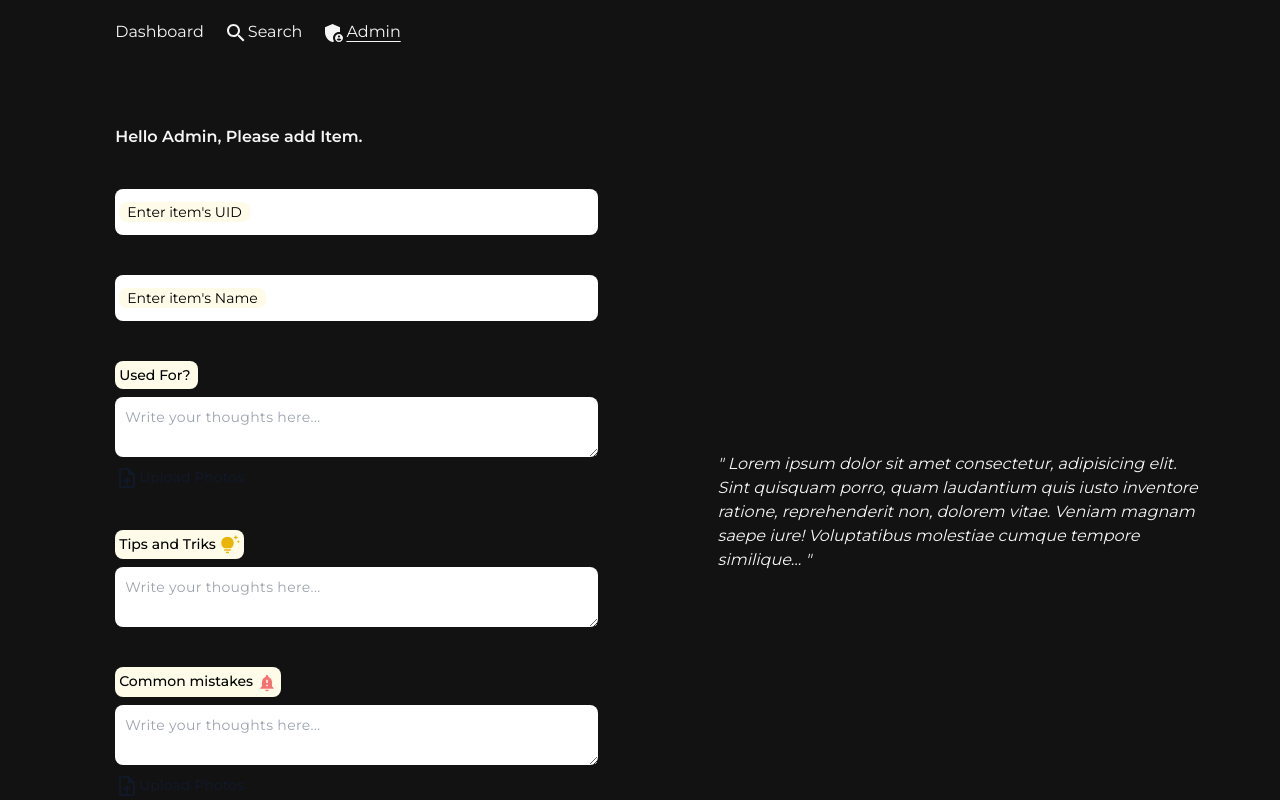
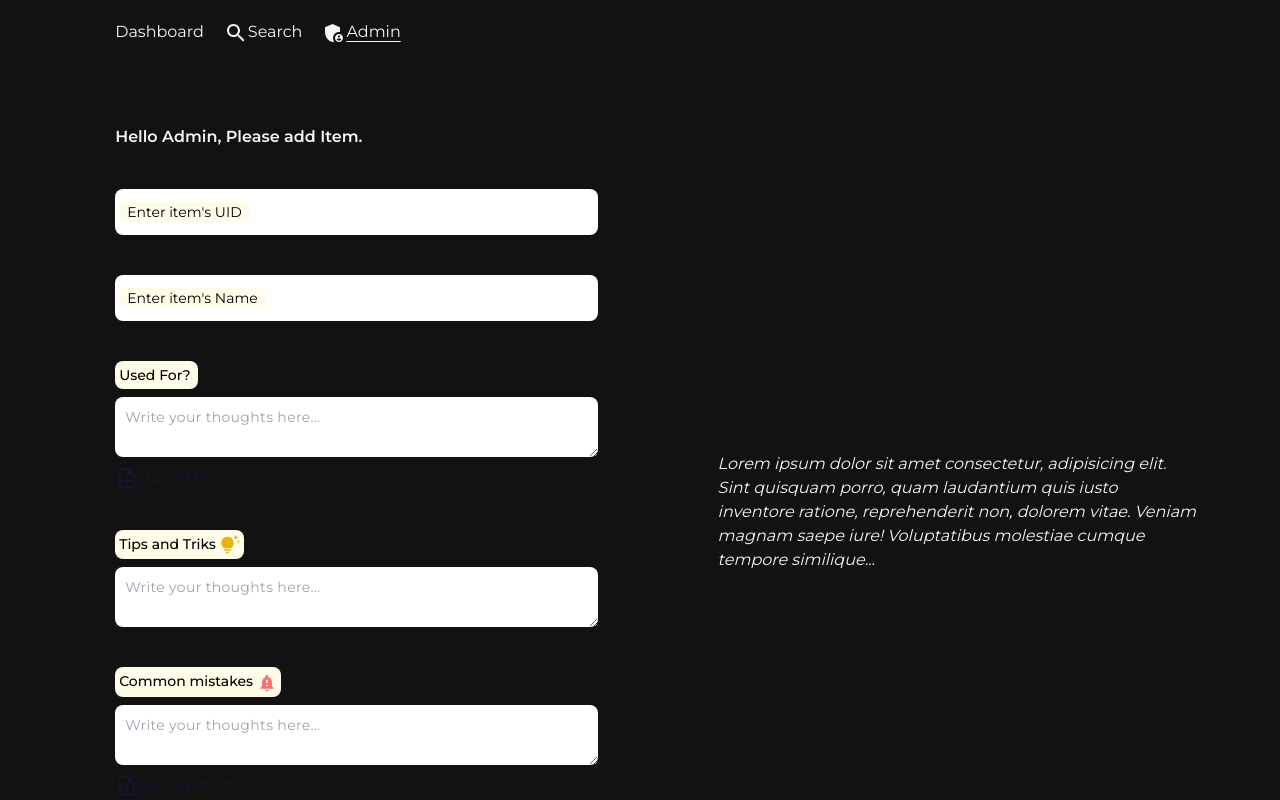
Before and after one commit to George-giorgi/mla_usedfor, a Next.js app: page /admin in a window 1280 px wide. Shown: the top 800 px of the page. Built offline with nearby package versions, Linux system fonts and the light colour scheme.

Commit message:
fix versel deployment

```diff
--- a/app/admin/page.tsx
+++ b/app/admin/page.tsx
@@ -60,10 +60,10 @@ const AdminPage = () => {
         </div>
         <div className=" flex-1 p-20 italic">
           <p className="">
-            " Lorem ipsum dolor sit amet consectetur, adipisicing elit. Sint
+            Lorem ipsum dolor sit amet consectetur, adipisicing elit. Sint
             quisquam porro, quam laudantium quis iusto inventore ratione,
             reprehenderit non, dolorem vitae. Veniam magnam saepe iure!
-            Voluptatibus molestiae cumque tempore similique... "
+            Voluptatibus molestiae cumque tempore similique...
           </p>
         </div>
       </div>
```
